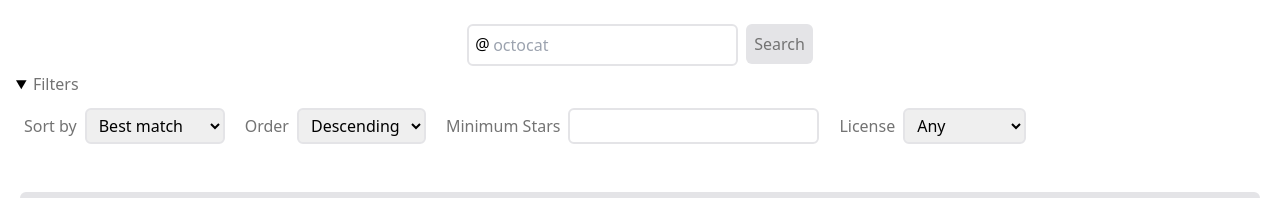
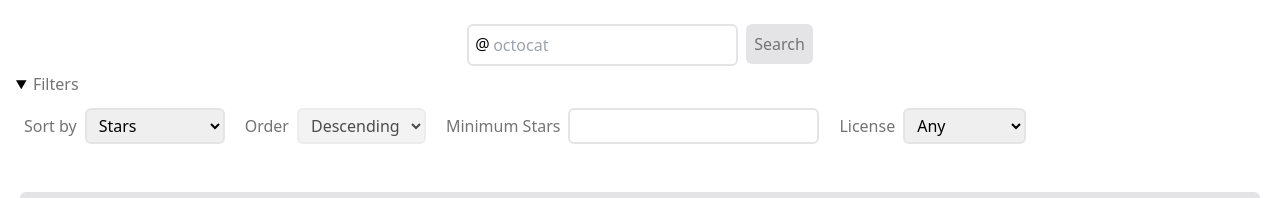
Before and after one commit to phyllisstein/ar-technical-test, a Next.js app: page / in a window 1280 px wide. Both pictures are taken after a click on the heading "Filters". Shown: the top 198 px of the page. Built offline with nearby package versions, Linux system fonts and the light colour scheme.

Commit message:
Reset filters on clearing search.

```diff
--- a/src/components/repo-search/index.ts
+++ b/src/components/repo-search/index.ts
@@ -1,2 +1,2 @@
+export { RepoFilters } from './repo-filters'
 export { RepoSearch } from './repo-search'
-export { RepoFilters } from './repo-filters'
--- a/src/components/repo-search/repo-filters.tsx
+++ b/src/components/repo-search/repo-filters.tsx
@@ -1,7 +1,11 @@
+import { useState } from 'react'
+
 export const RepoFilters = () => {
+  const [sortBy, setSortBy] = useState('')
+
   return (
     <details className='flex md:block mb-8'>
-      <summary>
+      <summary className='select-none'>
         <span className='text-neutral-500'>Filters</span>
       </summary>
       <label className='inline-flex items-center p-2'>
@@ -10,8 +14,9 @@ export const RepoFilters = () => {
         </span>
         <select
           className='rounded-md border-zinc-200 border-2 items-stretch grow m-1 hover:border-sky-300 focus:outline-none focus:border-sky-400 outline-none px-2 py-1'
-          name='sort'>
-          <option value=''>Best match</option>
+          name='sort'
+          onChange={e => setSortBy(e.target.value)}>
+          <option value=''>Stars</option>
           <option value='updated'>Last Updated</option>
         </select>
       </label>
@@ -20,8 +25,9 @@ export const RepoFilters = () => {
           Order
         </span>
         <select
-          className='rounded-md border-zinc-200 border-2 items-stretch grow m-1 hover:border-sky-300 focus:outline-none focus:border-sky-400 outline-none px-2 py-1'
-          name='order'>
+          className='rounded-md border-zinc-200 border-2 items-stretch grow m-1 disabled:hover:border-zinc-200 hover:border-sky-300 focus:outline-none focus:border-sky-400 outline-none px-2 py-1'
+          name='order'
+          disabled={sortBy === ''}>
           <option value='desc'>Descending</option>
           <option value='asc'>Ascending</option>
         </select>
```
